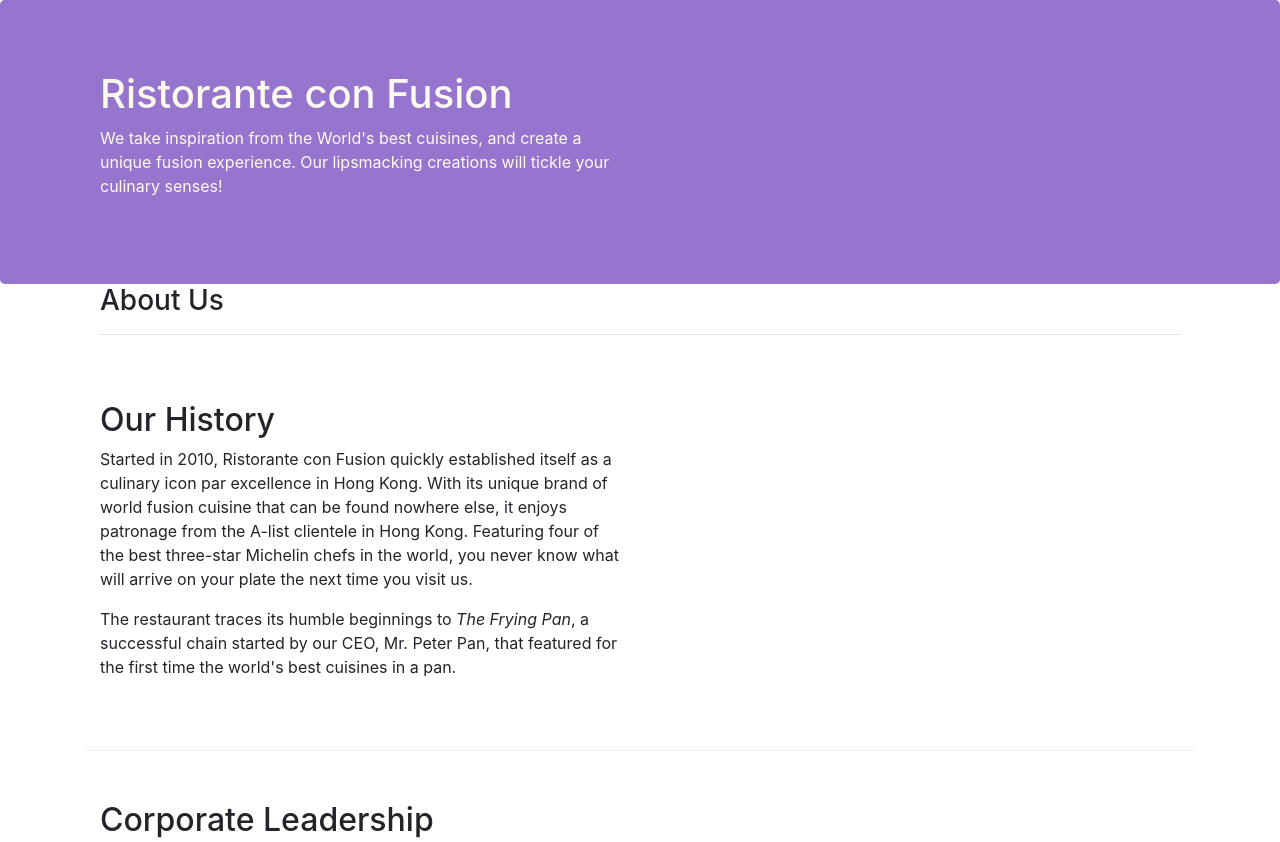
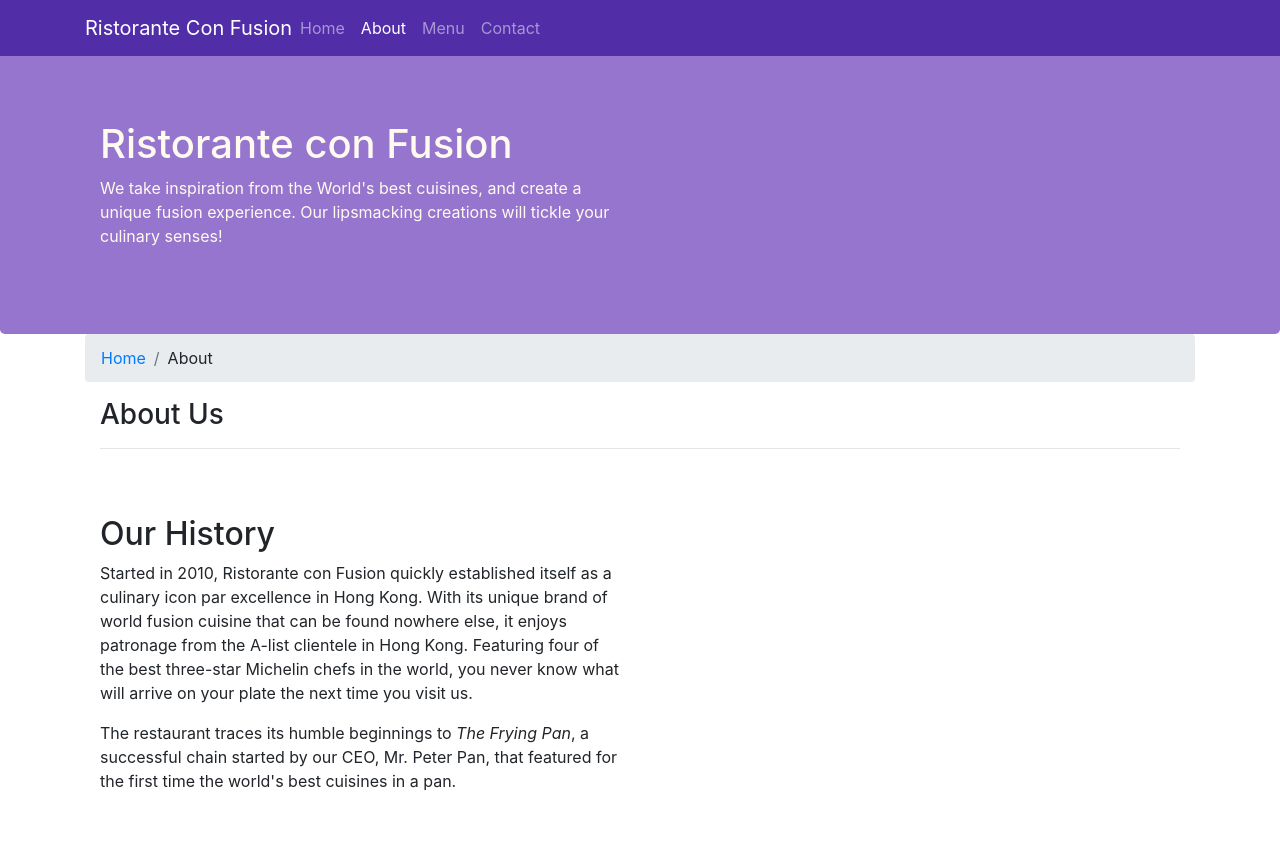
Before and after one commit to DianaVargas22/learnReact, a website: page aboutus.html in a window 1280 px wide. Shown: the top 842 px of the page. Drawn offline with nearby package versions, Linux system fonts and the light colour scheme.

Commit message:
navbar and breadcrumb

```diff
--- a/aboutus.html
+++ b/aboutus.html
@@ -15,6 +15,25 @@
 </head>
 
 <body>
+    <nav class="navbar navbar-dark navbar-expand-sm  fixed-top">
+        <div class="container">
+            <button class="navbar-toggler" type="button" data-toggle="collapse" data-target="#Navbar">
+                <span class="navbar-toggler-icon"> </span>
+            </button>
+            <a class="navbar-brand mr-auto" href="./index.html">Ristorante Con Fusion</a>
+
+                <div class="collapse navbar-collapse" id="Navbar">
+                    <ul class="navbar-nav mr-auto">
+                        <li class="nav-item" > <a href="./index.html" class="nav-link"> Home</a> </li>
+                        <li class="nav-item active"> <a href="./aboutus.html" class="nav-link"> About</a> </li>
+                        <li class="nav-item"> <a href="#" class="nav-link"> Menu </a> </li>
+                        <li class="nav-item"> <a href="#" class="nav-link"> Contact</a> </li>
+
+                    </ul>
+                </div>
+
+        </div>
+    </nav>
 
     <header class="jumbotron">
         <div class="container">
@@ -31,6 +50,10 @@
 
     <div class="container">
         <div class="row row-header">
+            <ol class="col-12 breadcrumb">
+                <li class="breadcrumb-item"><a href="./index.html"> Home </a> </li>
+                <li class="breadcrumb-item">About</li>
+            </ol>
             <div class="col-12 col-sm-12">
                <h3>About Us</h3>
                <hr>
--- a/css/styles.css
+++ b/css/styles.css
@@ -28,3 +28,12 @@ address{
     margin:0px;
     color:#0f0f0f;
 }
+
+body{
+    padding: 50px 0px 0px 0px;
+    z-index: 0;
+}
+
+.navbar-dark{
+    background-color: #512DA8;
+}
```
Also changed, not shown: index.html (+19 -0 lines).
